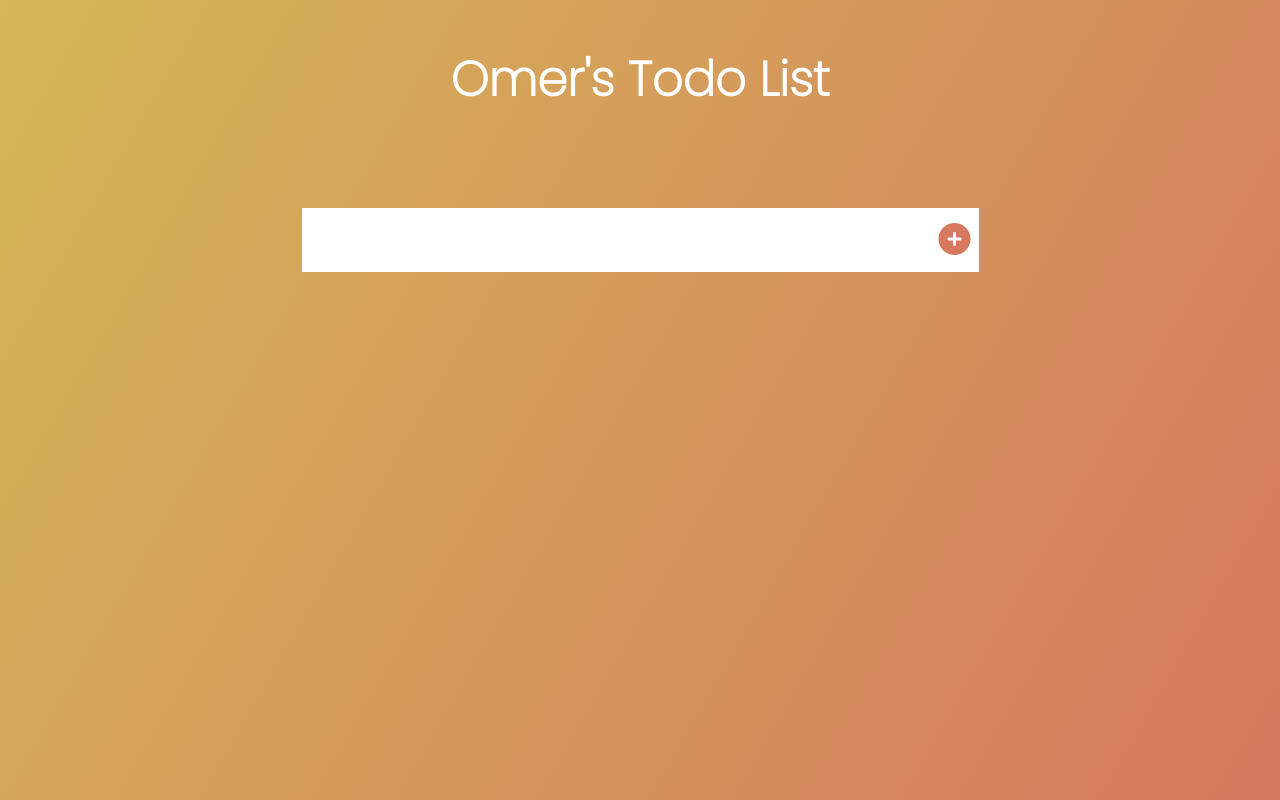
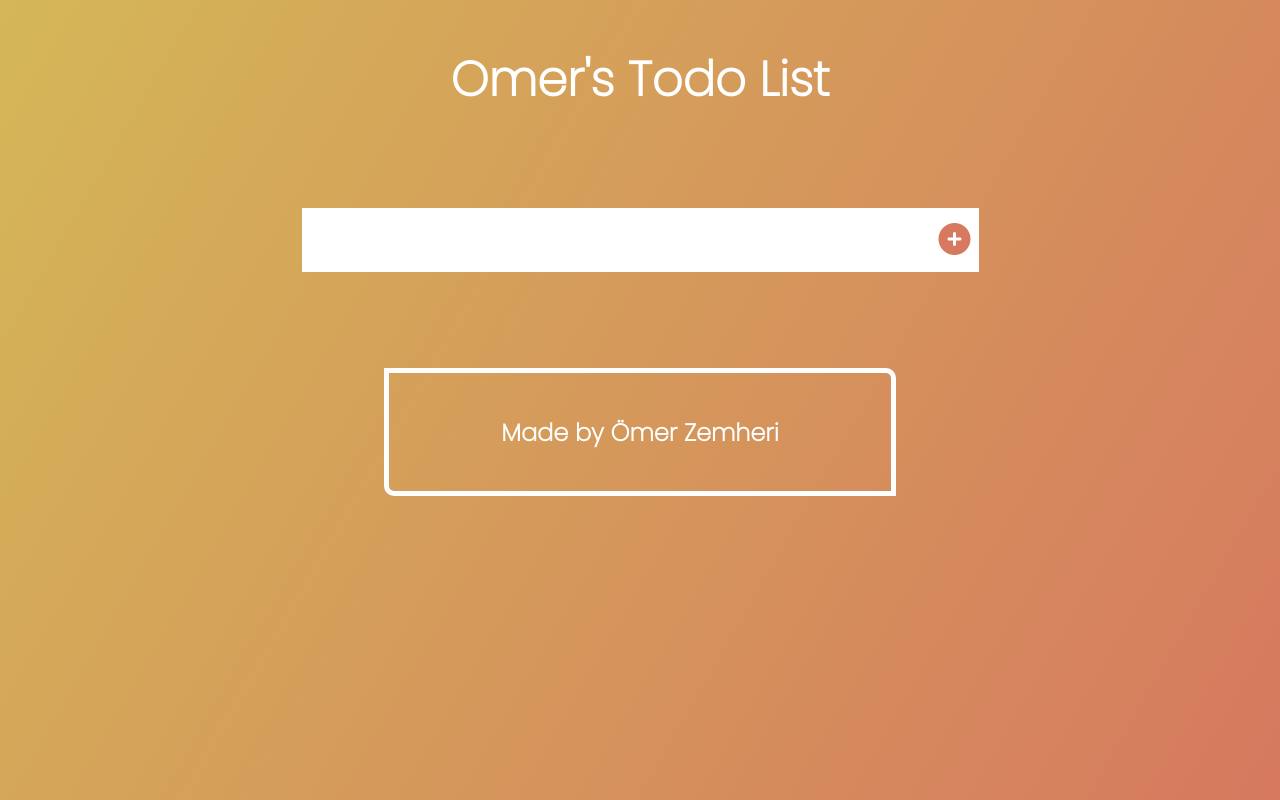
Before and after one commit to Zemheri25/todolist2, a plain HTML site: page index.html in a window 1280 px wide. Drawn offline with Linux system fonts and the light colour scheme.

Commit message:
to do app2 added

```diff
--- a/app.js
+++ b/app.js
@@ -28,7 +28,7 @@ function addingitem(event) {
     label1.htmlFor = "div2";
     label1.appendChild(document.createTextNode(`${todoinput.value}`));
     let deletebutton = document.createElement("button");
-    deletebutton.innerHTML = "<i class='fa-solid fa-xmark'></i>"
+    deletebutton.innerHTML = "<i class='fa-solid fa-xmark'></i>";
     deletebutton.classList.add("deletebutton")
 
     div1.appendChild(checkbox);
@@ -55,9 +55,10 @@ function check1(event) {
 function delete1(event) {
     const item1 = event.target;
 
-    if(item1.classList[0] == "deletebutton") {
+    if(item1.classList[0] == "fa-solid") {
         const todo1 = item1.parentElement;
-        todo1.remove();
+        const todo2 = todo1.parentElement;
+        todo2.remove();
     }
 
 
--- a/index.html
+++ b/index.html
@@ -30,7 +30,10 @@
 
 
 
+    <footer class="footer1">
+        <h2>Made by Ömer Zemheri</h2>
 
+    </footer>
 
 
 
--- a/style.css
+++ b/style.css
@@ -101,7 +101,7 @@ form button:hover {
     opacity: 0.8;
 
     margin-right: 1rem;
-    visibility: hidden;
+    /* visibility: hidden; */
     border-radius: 100%;
 
 
@@ -125,3 +125,18 @@ form button:hover {
     margin-left: 1rem;
     background-color: #ff6f47;
 }
+
+.footer1{
+
+    width: 40%;
+    margin: 3rem auto;
+    height: 8rem;
+    display: flex;
+    flex-direction: column;
+    align-items: center;
+    justify-content: center;
+    border: 5px solid white;
+    border-top-right-radius: 10px;
+    border-bottom-left-radius: 10px;
+
+}
```
